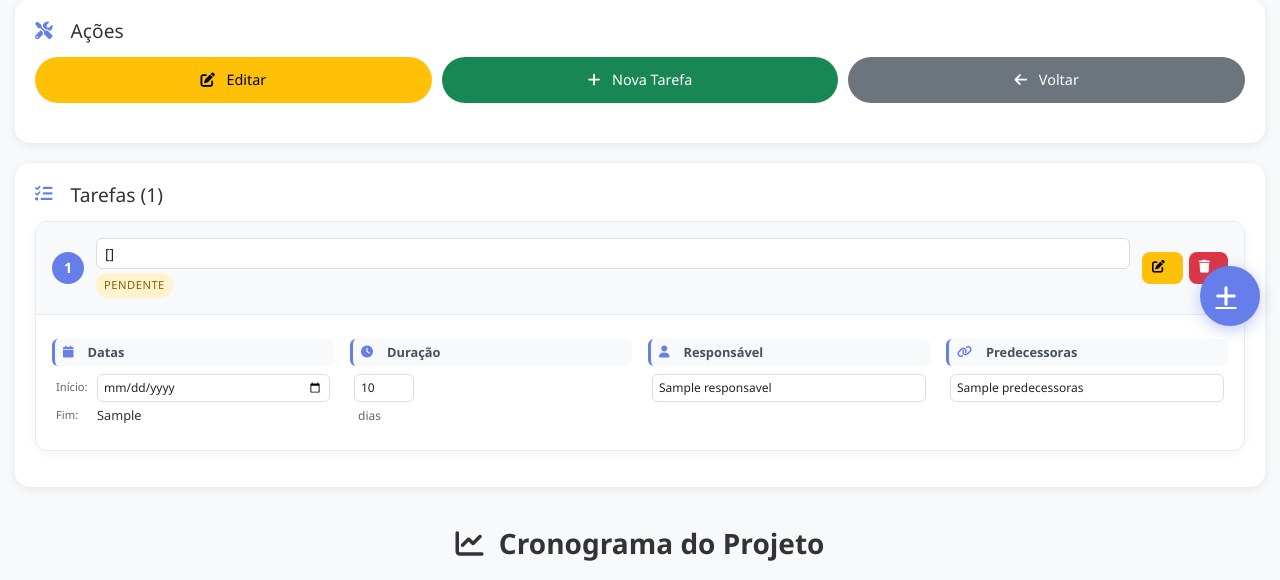
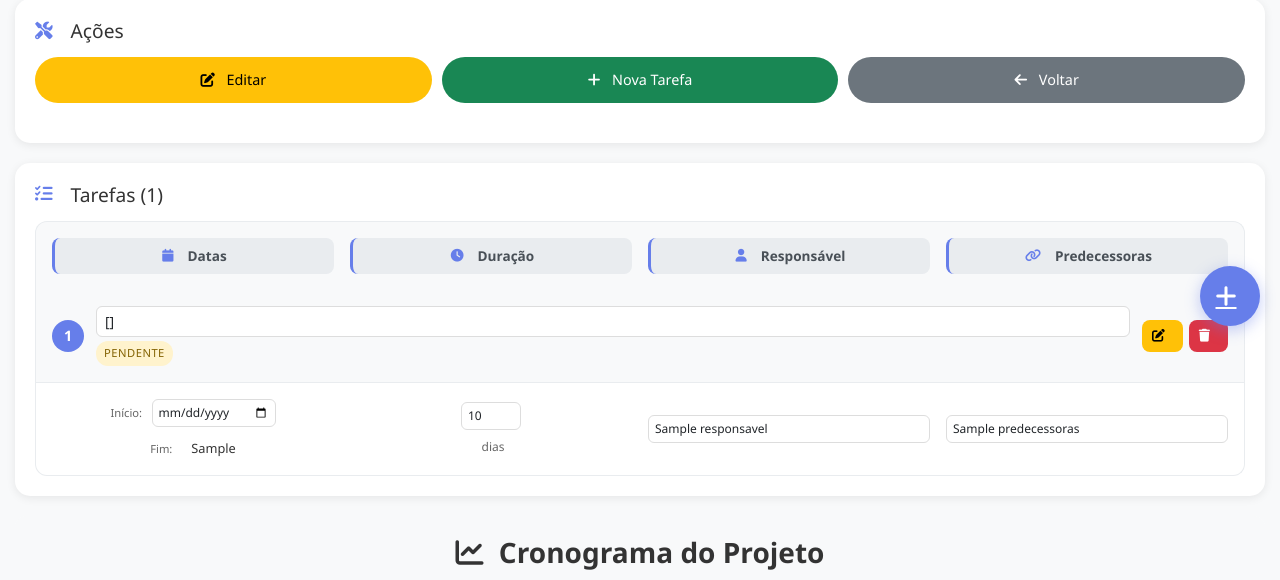
Before and after one commit to izakoliveira/projeto-gestao-2.0, a Flask app: template templates/detalhes_projeto_mobile.html in a window 1280 px wide. Shown: the part 454-1034 px from the top of the page. Run offline with Flask 3, Linux system fonts and the light colour scheme; the template is opened without the code that fills it: most values are stand-ins (such as "Sample title", 1, 10 or a date in 2020).

Commit message:
Layout reorganizado: tabela com cabeçalho fixo e todas as tarefas usando as mesmas colunas

```diff
--- a/templates/detalhes_projeto_mobile.html
+++ b/templates/detalhes_projeto_mobile.html
@@ -98,29 +98,68 @@
         margin-right: 8px;
     }
 
-              /* Layout de cards para tarefas */
-     .tarefa-card {
+                             /* Layout de tabela para tarefas */
+      .table-header {
+          background: #f8f9fa;
+          border-radius: 12px 12px 0 0;
+          margin-bottom: 0;
+          border: 1px solid #e9ecef;
+          border-bottom: none;
+      }
+
+      .table-header-row {
+          display: grid;
+          grid-template-columns: 1fr 1fr 1fr 1fr;
+          gap: 16px;
+          padding: 16px;
+      }
+
+      .header-cell {
+          display: flex;
+          align-items: center;
+          gap: 6px;
+          font-weight: 600;
+          color: #495057;
+          font-size: 0.85rem;
+          padding: 8px 12px;
+          background: #e9ecef;
+          border-radius: 8px;
+          border-left: 3px solid #667eea;
+          text-align: center;
+          justify-content: center;
+      }
+
+      .header-cell i {
+          color: #667eea;
+          font-size: 0.8rem;
+      }
+
+      .tarefa-row {
           background: white;
           border: 1px solid #e9ecef;
-         border-radius: 12px;
-         margin-bottom: 16px;
-         overflow: hidden;
+          border-top: none;
           transition: all 0.3s ease;
-         box-shadow: 0 2px 8px rgba(0,0,0,0.05);
       }
 
-     .tarefa-card:hover {
-         transform: translateY(-2px);
-         box-shadow: 0 4px 15px rgba(0,0,0,0.1);
+      .tarefa-row:last-child {
+          border-radius: 0 0 12px 12px;
       }
 
-     .tarefa-card.tarefa-atrasada {
+      .tarefa-row:hover {
+          background: #f8f9fa;
+      }
+
+      .tarefa-row.tarefa-atrasada {
           border-left: 4px solid #dc2626;
           background: #fff5f5;
       }
 
+      .tarefa-row.tarefa-atrasada:hover {
+          background: #fef2f2;
+      }
+
       /* Cabeçalho da tarefa */
-     .tarefa-header {
+      .tarefa-info-header {
           display: flex;
           align-items: center;
           padding: 16px;
@@ -194,55 +233,31 @@
           justify-content: center;
       }
 
-           /* Detalhes da tarefa */
-      .tarefa-details {
+      /* Linha de dados da tarefa */
+      .tarefa-data-row {
+          display: grid;
+          grid-template-columns: 1fr 1fr 1fr 1fr;
+          gap: 16px;
           padding: 16px;
       }
 
-       /* Layout tipo tabela com colunas fixas */
-       .detail-table-layout {
-           display: grid;
-           grid-template-columns: 1fr 1fr 1fr 1fr;
-           gap: 16px;
-           padding: 8px 0;
-       }
-
-       .detail-column {
+      .data-cell, .duracao-cell, .responsavel-cell, .predecessoras-cell {
           display: flex;
           flex-direction: column;
           gap: 8px;
+          align-items: center;
+          justify-content: center;
+          min-height: 60px;
       }
 
-       .column-header {
-           display: flex;
-           align-items: center;
-           gap: 6px;
-           font-weight: 600;
-           color: #495057;
-           font-size: 0.8rem;
-           padding: 4px 8px;
-           background: #f8f9fa;
-           border-radius: 6px;
-           border-left: 3px solid #667eea;
-       }
-
-       .column-header i {
-           color: #667eea;
-           font-size: 0.75rem;
-       }
-
-       .column-content {
-           padding: 0 4px;
-       }
-
-       .data-row {
+      .data-item {
           display: flex;
           align-items: center;
           gap: 6px;
           margin-bottom: 4px;
       }
 
-       .data-row:last-child {
+      .data-item:last-child {
           margin-bottom: 0;
       }
 
@@ -256,6 +271,7 @@
       .field-value {
           font-size: 0.8rem;
           color: #333;
+          text-align: center;
       }
 
        .data-input {
@@ -578,10 +586,29 @@
           <h3><i class="fas fa-tasks"></i> Tarefas ({{ tarefas|length }})</h3>
 
           {% if tarefas %}
+              <!-- Cabeçalho fixo das colunas -->
+              <div class="table-header">
+                  <div class="table-header-row">
+                      <div class="header-cell">
+                          <i class="fas fa-calendar"></i> Datas
+                      </div>
+                      <div class="header-cell">
+                          <i class="fas fa-clock"></i> Duração
+                      </div>
+                      <div class="header-cell">
+                          <i class="fas fa-user"></i> Responsável
+                      </div>
+                      <div class="header-cell">
+                          <i class="fas fa-link"></i> Predecessoras
+                      </div>
+                  </div>
+              </div>
+
+              <!-- Lista de tarefas -->
               {% for tarefa in tarefas %}
-             <div class="tarefa-card {% if tarefa.atrasada %}tarefa-atrasada{% endif %}" data-tarefa-id="{{ tarefa.id }}">
-                 <!-- Cabeçalho da tarefa -->
-                 <div class="tarefa-header">
+              <div class="tarefa-row {% if tarefa.atrasada %}tarefa-atrasada{% endif %}" data-tarefa-id="{{ tarefa.id }}">
+                  <!-- Nome e status da tarefa -->
+                  <div class="tarefa-info-header">
                       <div class="tarefa-numero">{{ loop.index }}</div>
                       <div class="tarefa-info">
                           <div class="tarefa-nome">
@@ -615,18 +642,12 @@
                       </div>
                   </div>
 
-                                   <!-- Detalhes da tarefa -->
-                  <div class="tarefa-details">
-                      <!-- Layout tipo tabela com colunas fixas -->
-                      <div class="detail-table-layout">
-                          <!-- Datas -->
-                          <div class="detail-column">
-                              <div class="column-header">
-                                  <i class="fas fa-calendar"></i> Datas
-                              </div>
-                              <div class="column-content">
+                  <!-- Linha de dados da tarefa -->
+                  <div class="tarefa-data-row">
+                      <!-- Coluna Datas -->
+                      <div class="data-cell">
                           {% if tarefa.data_inicio %}
-                                  <div class="data-row">
+                          <div class="data-item">
                               <span class="data-label">Início:</span>
                               {% if pode_editar_data_inicio %}
                               <input type="date" class="form-control form-control-sm data-input"
@@ -640,7 +661,7 @@
                           {% endif %}
 
                           {% if tarefa.data_fim %}
-                                  <div class="data-row">
+                          <div class="data-item">
                               <span class="data-label">Fim:</span>
                               {% if pode_editar_data_termino %}
                               <input type="date" class="form-control form-control-sm data-input"
@@ -653,14 +674,9 @@
                           </div>
                           {% endif %}
                       </div>
-                          </div>
 
-                          <!-- Duração -->
-                          <div class="detail-column">
-                              <div class="column-header">
-                                  <i class="fas fa-clock"></i> Duração
-                              </div>
-                              <div class="column-content">
+                      <!-- Coluna Duração -->
+                      <div class="duracao-cell">
                           {% if pode_editar_duracao %}
                           <input type="number" class="form-control form-control-sm duracao-input"
                                  data-tarefa-id="{{ tarefa.id }}"
@@ -671,14 +687,9 @@
                           <span class="field-value">{{ tarefa.duracao }} dias</span>
                           {% endif %}
                       </div>
-                          </div>
 
-                          <!-- Responsável -->
-                          <div class="detail-column">
-                              <div class="column-header">
-                                  <i class="fas fa-user"></i> Responsável
-                              </div>
-                              <div class="column-content">
+                      <!-- Coluna Responsável -->
+                      <div class="responsavel-cell">
                           {% if pode_editar_responsavel %}
                           <input type="text" class="form-control form-control-sm responsavel-input"
                                  data-tarefa-id="{{ tarefa.id }}"
@@ -688,15 +699,9 @@
                           <span class="field-value">{{ tarefa.responsavel or '-' }}</span>
                           {% endif %}
                       </div>
-                          </div>
 
-                          <!-- Predecessoras -->
-                          {% if tarefa.predecessoras or pode_editar_predecessoras %}
-                          <div class="detail-column">
-                              <div class="column-header">
-                                  <i class="fas fa-link"></i> Predecessoras
-                              </div>
-                              <div class="column-content">
+                      <!-- Coluna Predecessoras -->
+                      <div class="predecessoras-cell">
                           {% if pode_editar_predecessoras %}
                           <input type="text" class="form-control form-control-sm predecessoras-input"
                                  data-tarefa-id="{{ tarefa.id }}"
```
Also changed, not shown: other parts of templates/detalhes_projeto_mobile.html (+23 -34 lines). Lines whose indentation alone changed are shown as unchanged.
